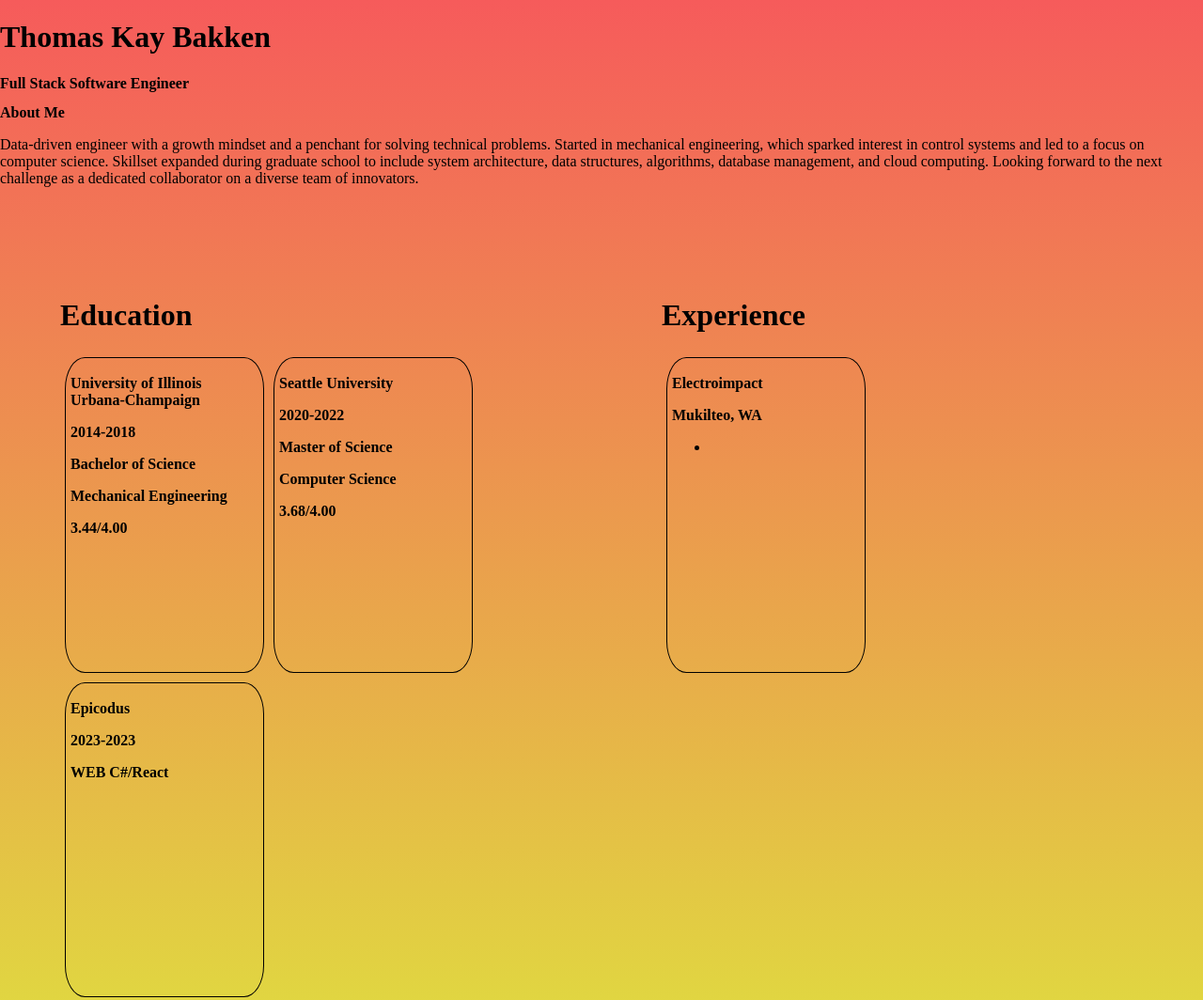
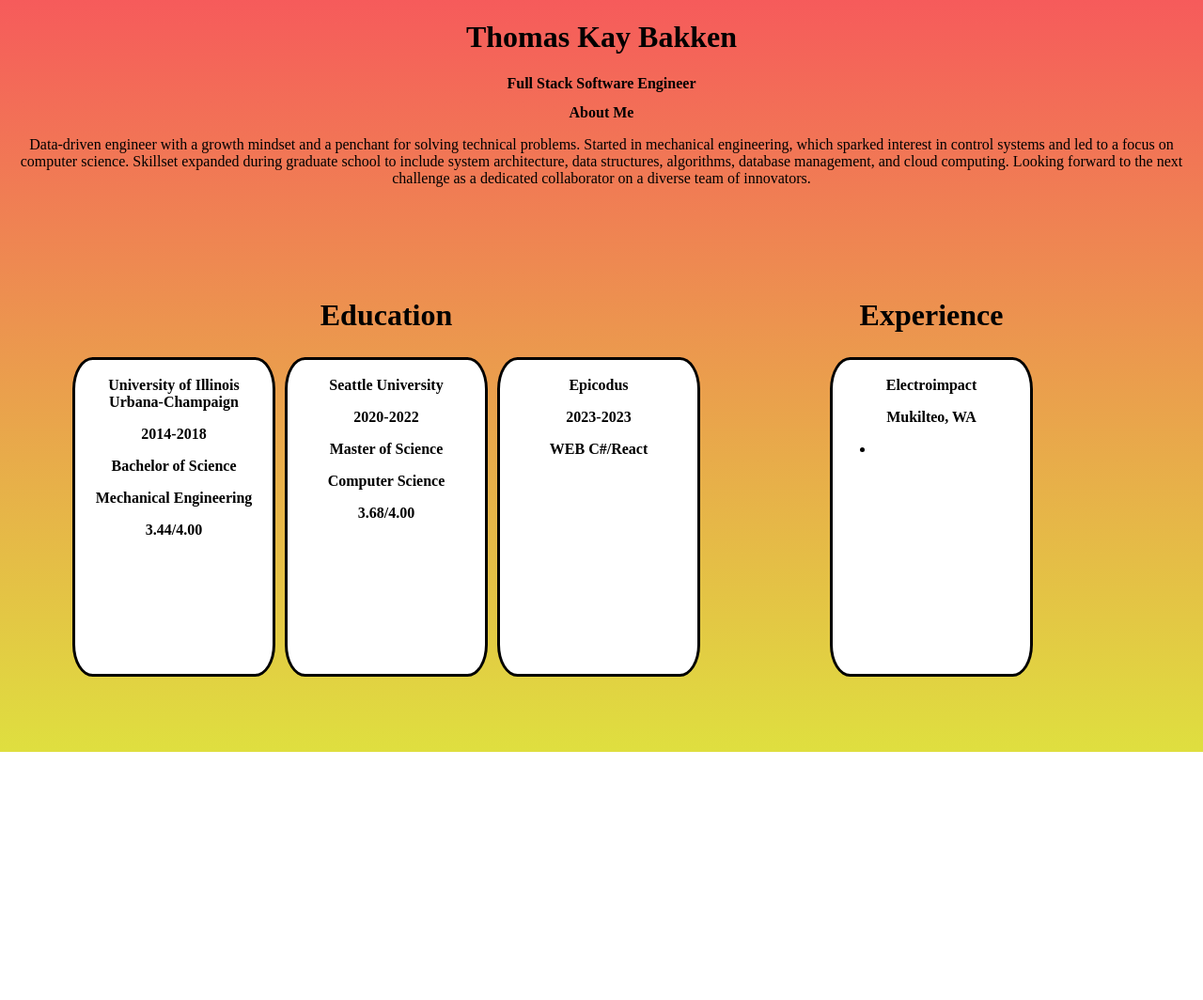
Before and after one commit to tbakken14/Portfolio, a plain HTML site: page index.html in a window 1280 px wide. Shown: the whole page at 94% size. After the commit the page ends 800 px from the top, so only its background shows below. Drawn offline with Linux system fonts and the light colour scheme.

Commit message:
Update body and html element styles

```diff
--- a/css/styles.css
+++ b/css/styles.css
@@ -1,19 +1,24 @@
+html {
+    height: 100%;
+    background: linear-gradient(to bottom, rgb(246, 91, 91), rgb(223, 223, 63))
+}
+
 body {
-    margin: 0px;
-    background: linear-gradient(to bottom, rgb(246, 91, 91), rgb(223, 223, 63))
+    text-align: center;
 }
 
 .column {
     float: left;
     margin: 10vh 5vw;
-    width: 40vw;
+    width: 4035w;
 }
 
 .card {
+    background: white;
     float: left;
     height: 323.6px;
     width: 200px;
-    border: 1px solid black;
+    border: 3px solid black;
     border-radius: 10%;
     padding: 5px;
     margin: 5px;
```
